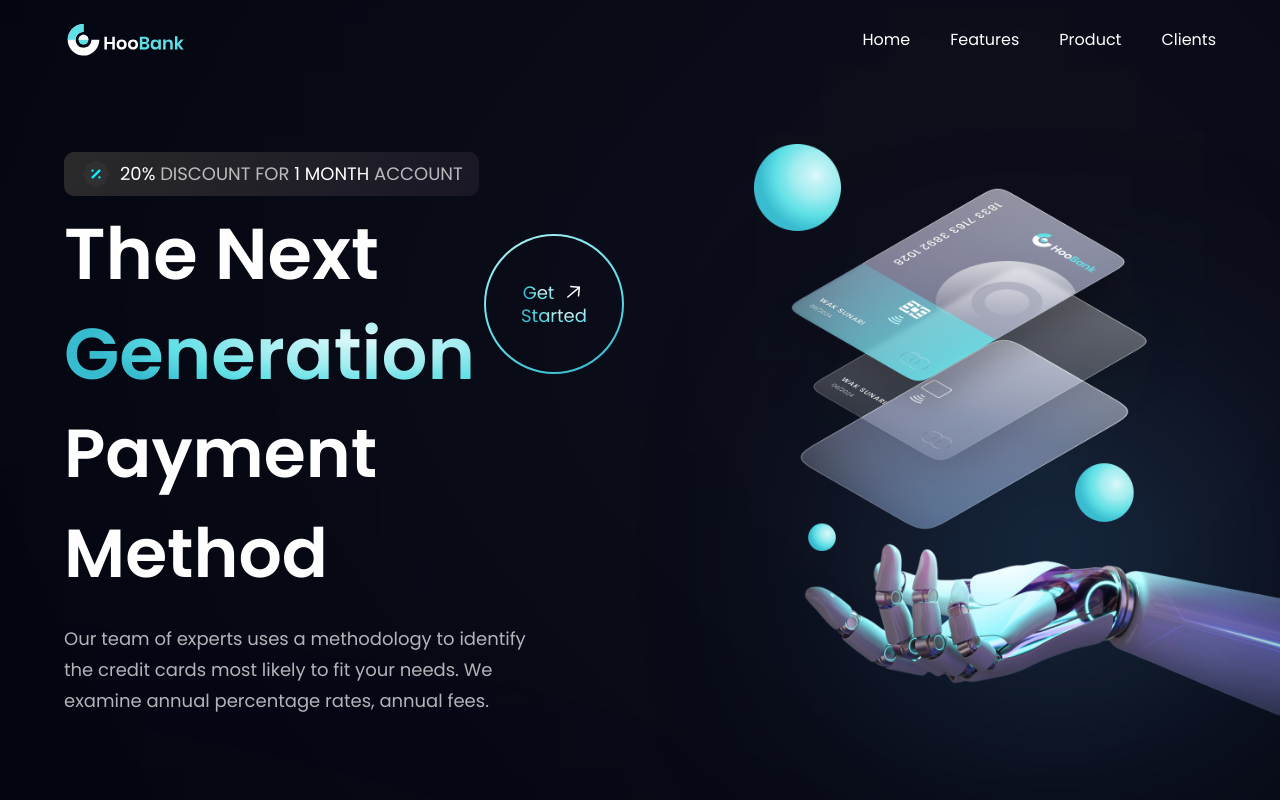
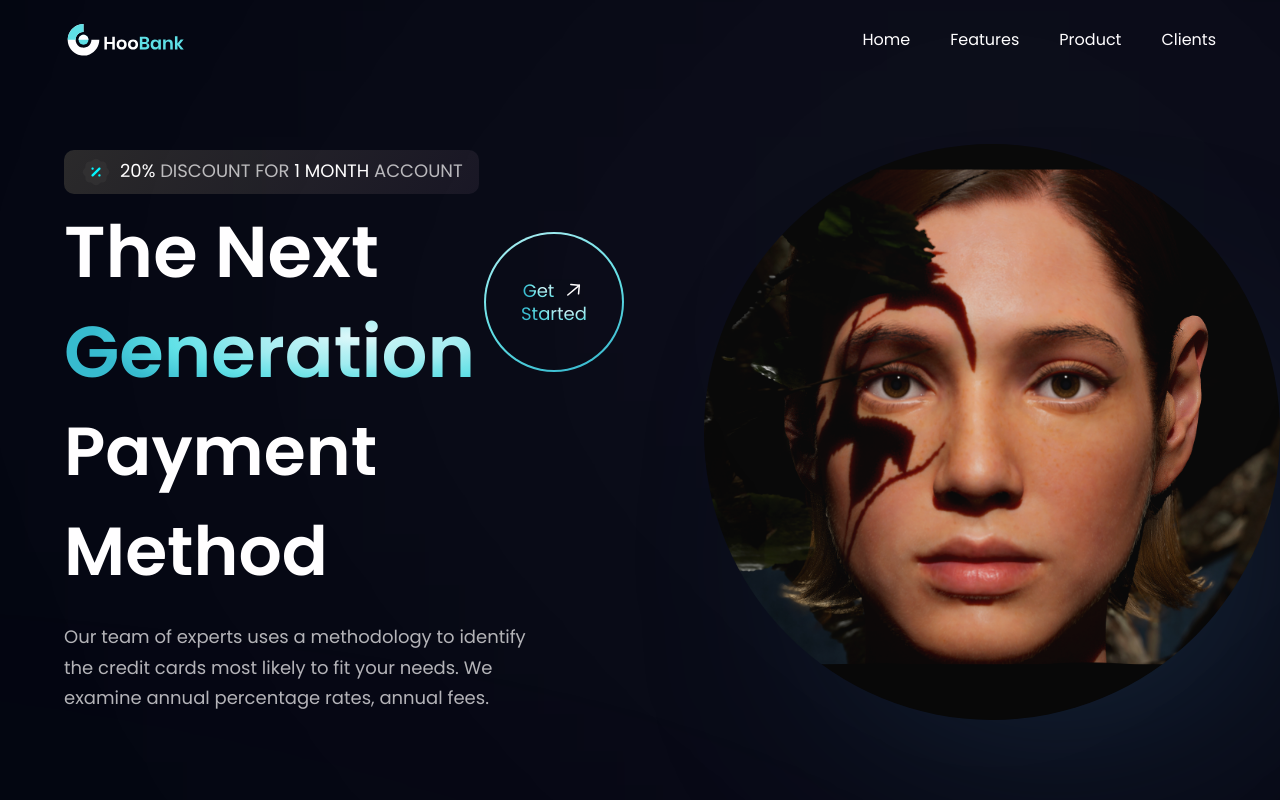
Before and after one commit to TinkuMalibu/bussinesswebsite, a React (Vite) app in the folder modern_bussiness_app/bussiness_web_app/: page / in a window 1280 px wide. Shown: the top 800 px of the page. Built offline with nearby package versions, Linux system fonts and the light colour scheme.

Commit message:
victorine

```diff
--- a/modern_bussiness_app/bussiness_web_app/src/assets/index.js
+++ b/modern_bussiness_app/bussiness_web_app/src/assets/index.js
@@ -23,6 +23,7 @@ import twitter from "./twitter.svg";
 import people01 from "./people01.png";
 import people02 from "./people02.png";
 import people03 from "./people03.png";
+import olimpia_ver from "./olimpia_ver.png";
 
 export {
   airbnb,
@@ -50,4 +51,5 @@ export {
   people01,
   people02,
   people03,
+  olimpia_ver
 };
--- a/modern_bussiness_app/bussiness_web_app/src/components/Hero.jsx
+++ b/modern_bussiness_app/bussiness_web_app/src/components/Hero.jsx
@@ -1,6 +1,6 @@
 import React from 'react';
 import styles from '../style';
-import {discount, robot} from '../assets';
+import {discount, robot, olimpia_ver} from '../assets';
 import GetStarted from './GetStarted';
 
 const Hero = () =>
@@ -38,9 +38,9 @@ const Hero = () =>
       </div>
 
       <div className={`flex-1 flex ${styles.flexCenter} md:my-0 my-10 relative`}>
-        <img src={ robot }
-        alt='robot'
-        className='w-[100%] h[100%] relative z-[5]'/>
+        <img src={ olimpia_ver }
+        alt='olimpia'
+        className='w-[100%] h[100%] rounded-full relative z-[5]'/>
 
         <div className='absolute z-[0] w-[40%] h-[35%] top-0 pink__gradient '/>
         <div className='absolute z-[5] w-[80%] h-[80%] rounded-full bottom-40 white__gradient '/>
```
Also changed, not shown: modern_bussiness_app/bussiness_web_app/src/assets/olimpia_ver.png (added).
